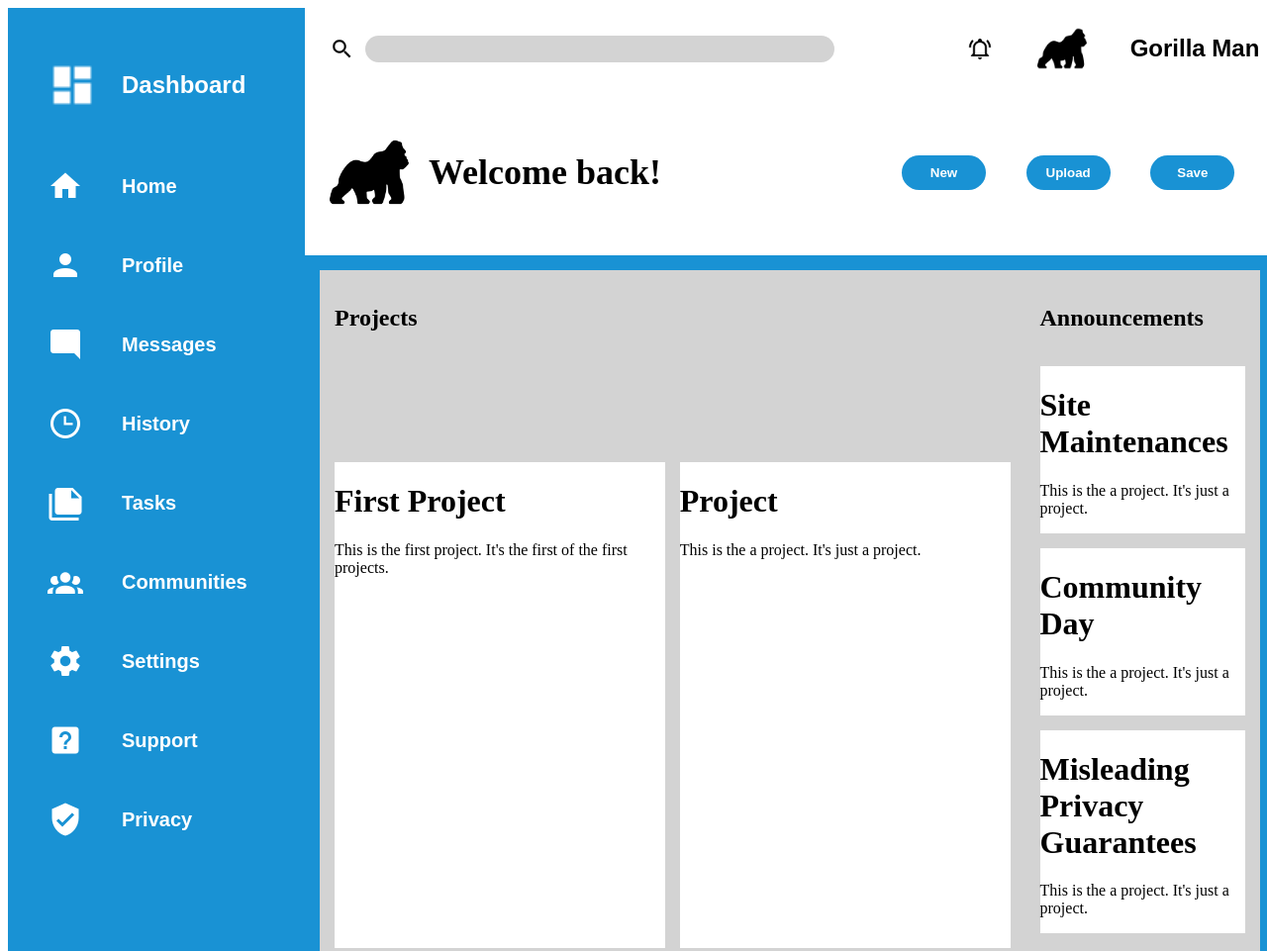
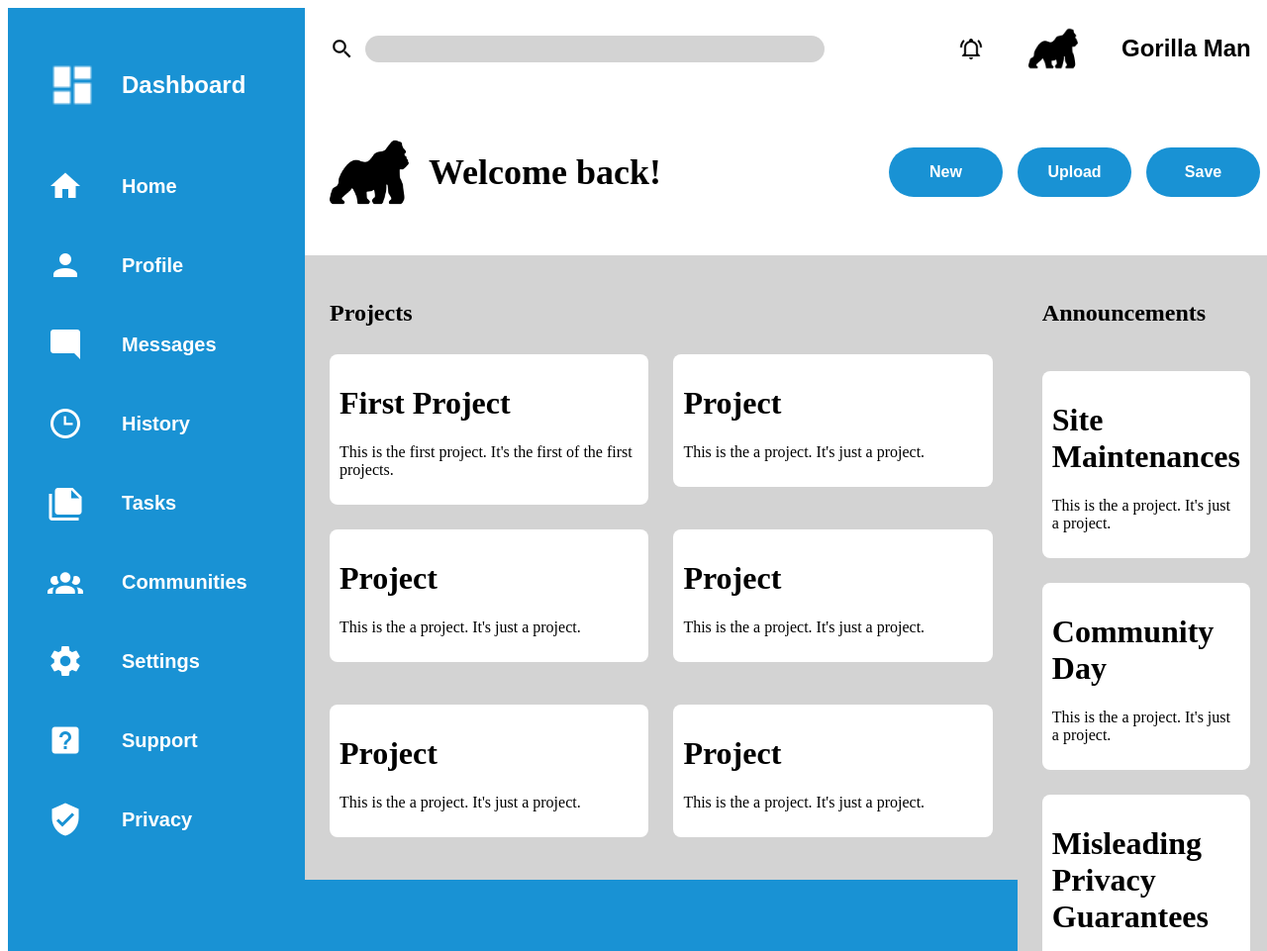
Before and after one commit to cjdepo/admin-dashboard, a plain HTML site: page index.html in a window 1280 px wide. Shown: the top 961 px of the page at 99% size. Drawn offline with Linux system fonts and the light colour scheme.

Commit message:
pretty much finished

```diff
--- a/style.css
+++ b/style.css
@@ -7,7 +7,6 @@ html {
   grid-template: 250px 3fr / 1fr 4fr;
   height: 100vh;
   width: 100vw;
-  background-color: red;
 }
 
 .container div {
@@ -72,7 +71,6 @@ html {
   grid-row: 2 / 3;
   display: grid;
   grid-template: 2fr 3fr / 3fr 1fr;
-  padding: 15px;
 }
 
 .content div {
@@ -83,43 +81,59 @@ html {
   grid-column: 1 / 2;
   grid-row: 1 / 3;
   display: grid;
-  grid-template: 1fr 3fr 3fr 3fr / 1fr 1fr;
-  gap: 15px;
-  padding: 15px;
+  grid-template: 50px 1fr 1fr 1fr / 1fr 1fr;
+  gap: 25px;
+  height: fit-content;
+  padding: 25px;
 }
 
 .projects :first-child {
   grid-column: 1 / 3;
+  height: fit-content;
 }
 
 .announcements {
   grid-column: 2 / 3;
   grid-row: 1 / 2;
   display: grid;
-  grid-template: 1fr 2fr 2fr 2fr;
-  gap: 15px;
-  padding: 15px;
+  grid-template: 50px 1fr 1fr 1fr;
+  gap: 25px;
+  padding: 25px;
+}
+
+.announcements h2 {
+  grid-row: 1 / 2;
+  height: fit-content;
 }
 
 .trending {
   grid-column: 2 / 3;
   grid-row: 2 / 3;
   display: grid;
-  grid-template: 1fr 2fr 2fr 2fr 2fr;
-  gap: 15px;
-  padding: 15px;
+  grid-template: 50px 2fr 2fr 2fr 2fr;
+  gap: 25px;
+  padding: 25px;
+  height: fit-content;
+  padding-top: 50px;
 }
 
 .projects div {
   background-color: white;
+  height: fit-content;
+  padding: 10px;
+  border-radius: 8px;
 }
 
 .announcements div {
   background-color: white;
+  padding: 10px;
+  border-radius: 8px;
 }
 
 .trending div {
   background-color: white;
+  padding: 10px;
+  border-radius: 8px;
 }
 
 .settings {
@@ -151,11 +165,12 @@ html {
 
 .options button {
   background-color: #1992d4;
-  height: 35px;
-  width: 85px;
+  height: 50px;
+  width: 115px;
   border-radius: 25px;
   color: white;
   border: none;
+  font-size: 16px;
   font-weight: bold;
 }
 
```
